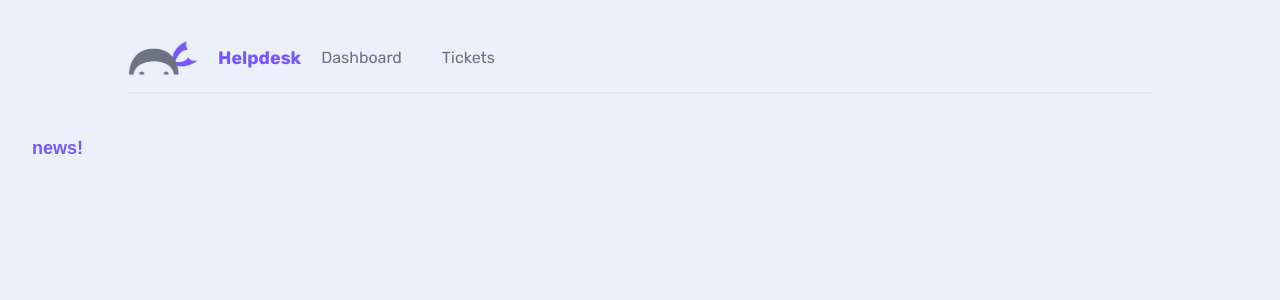
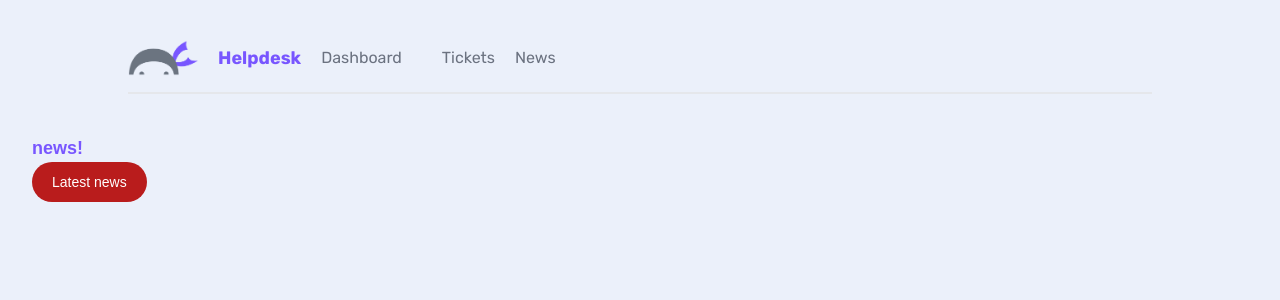
Before and after one commit to KavinT06/Help_desk, a Next.js app: page /news in a window 1280 px wide. Shown: the top 300 px of the page. Built offline with nearby package versions, Linux system fonts and the light colour scheme.

Commit message:
ticket page and news pages added

```diff
--- a/app/navbar/page.jsx
+++ b/app/navbar/page.jsx
@@ -16,6 +16,7 @@
         <Link href="/"><h1>Helpdesk</h1></Link>
         <Link href="/" >Dashboard</Link><br />
         <Link href="/tickets">Tickets</Link>
+        <Link href="/news">News</Link>
     </nav>
   )
 }
--- a/app/news/page.jsx
+++ b/app/news/page.jsx
@@ -1,9 +1,11 @@
+import Link from 'next/link';
 import React from 'react'
 
 const page = () => {
   return (
     <div>
         <h1>news!</h1>
+        <Link href="/news/latest"><button type="button" class="text-white bg-red-700 hover:bg-red-800 focus:outline-none focus:ring-4 focus:ring-red-300 font-medium rounded-full text-sm px-5 py-2.5 text-center me-2 mb-2 dark:bg-red-600 dark:hover:bg-red-700 dark:focus:ring-red-900">Latest news</button></Link>
     </div>
   )
 }
```
